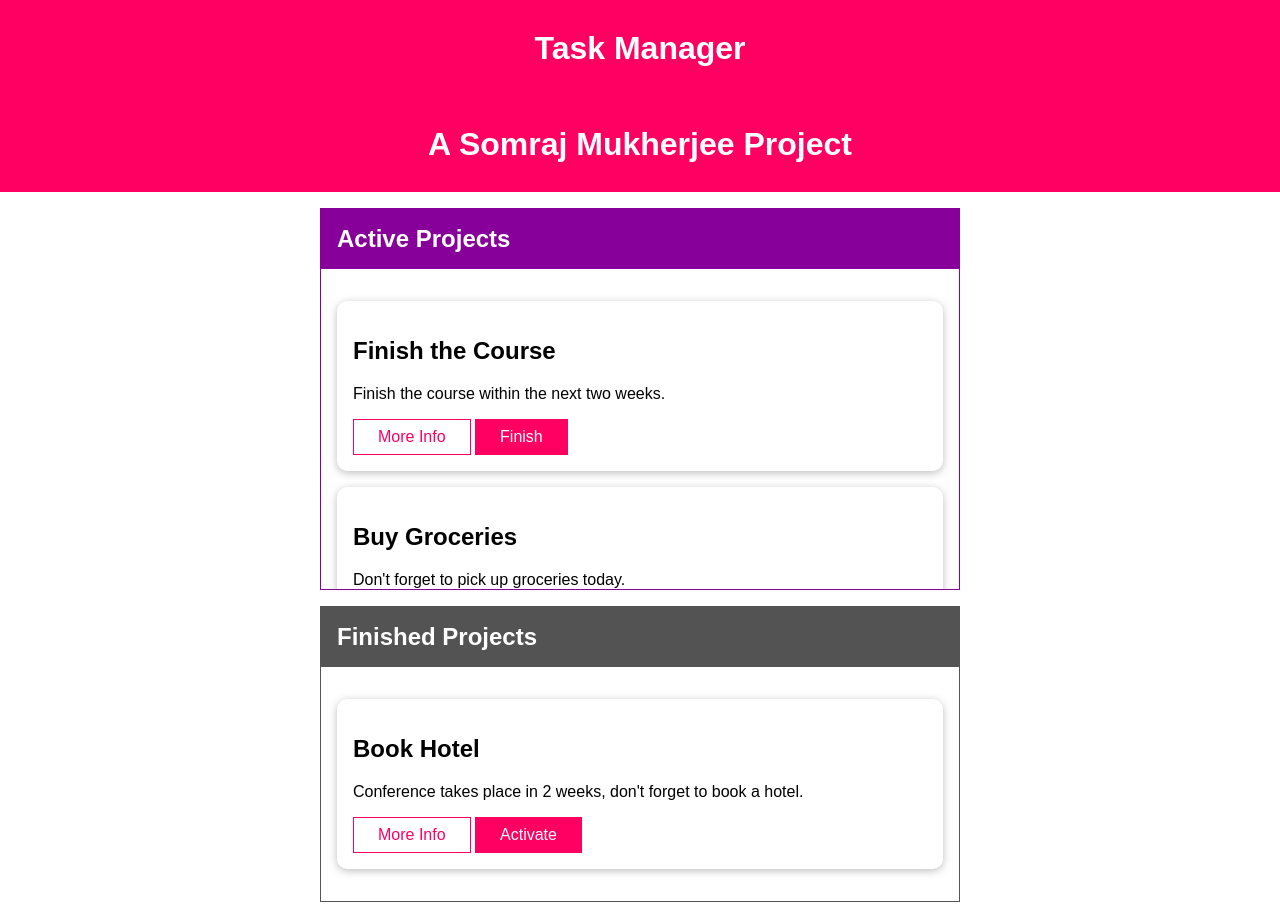
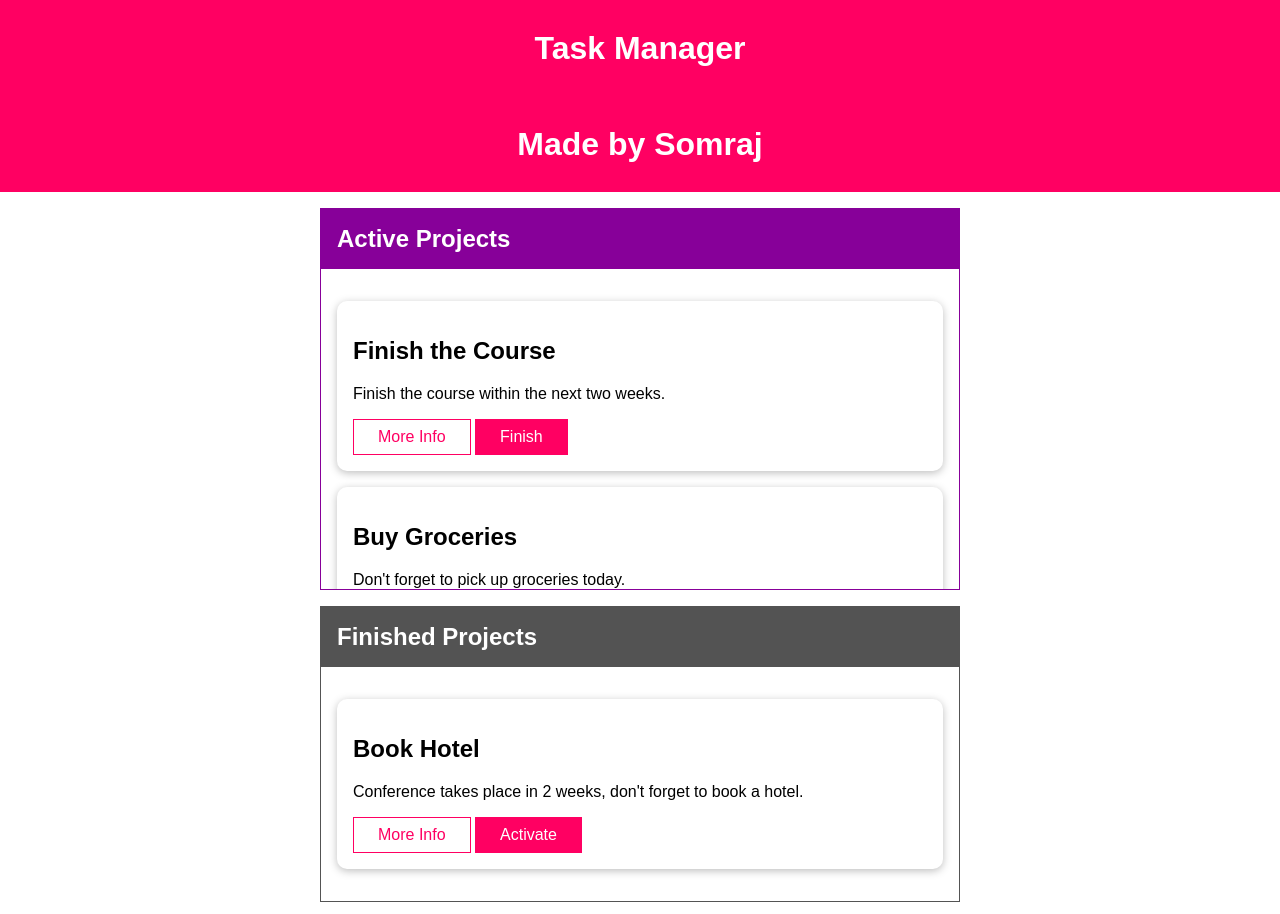
Before and after one commit to iamsomraj/Task-Manager-A-Class-and-OOP-Approach-In-JavaScript, a plain HTML site: page index.html in a window 1280 px wide. Drawn offline with Linux system fonts and the light colour scheme.

Commit message:
Update index.html

```diff
--- a/index.html
+++ b/index.html
@@ -13,7 +13,7 @@
       <h1>Task Manager</h1>
     </header>
     <header id="main-header">
-      <h1>A Somraj Mukherjee Project</h1>
+      <h1>Made by Somraj</h1>
     </header>
     <section id="active-projects">
       <header>
```
